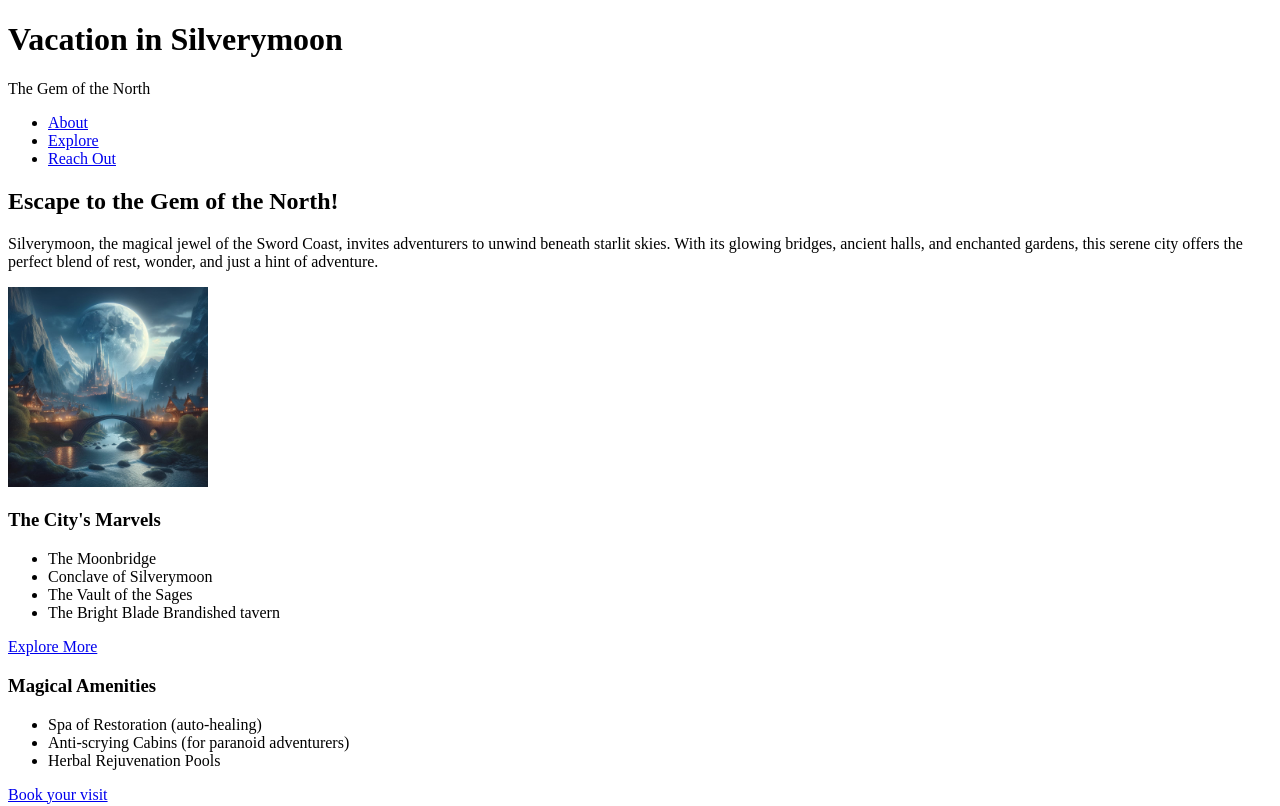
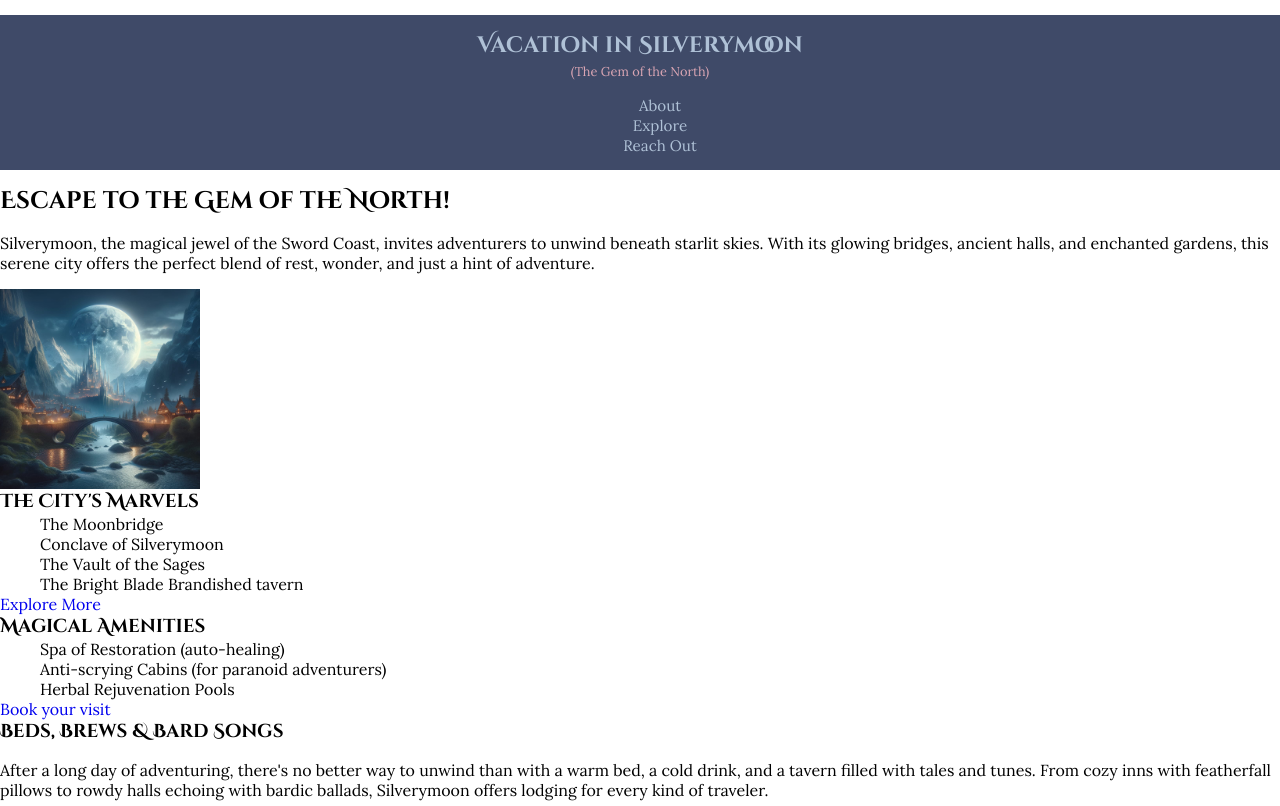
Before and after one commit to Liene31/visit-silvermoon, a plain HTML site: page index.html in a window 1280 px wide. Shown: the top 806 px of the page. Drawn offline with Linux system fonts and the light colour scheme.

Commit message:
Added some CSS

```diff
--- a/index.css
+++ b/index.css
@@ -1,3 +1,65 @@
+body {
+  margin: 0;
+  padding: 0;
+  font-family: "Lora", serif;
+}
+
+/* Typography */
+
+h1,
+h2,
+h3 {
+  font-family: "Cinzel Decorative", serif;
+  margin: 0;
+}
+
+/* Header */
+
+header {
+  text-align: center;
+  margin: 0.934em 0; /* 15px */
+  padding-top: 0.934em; /* 15px */
+}
+
+.sub-heading {
+  font-size: 0.8rem;
+  color: #d9a5b3;
+}
+
+/* Navigation */
+
+nav {
+  padding: 0.934em 0; /* 15px */
+}
+
+nav a {
+  font-size: 0.95rem;
+  color: #afc1d6;
+}
+
+h1 {
+  font-size: 1.4rem;
+}
+
+header,
+footer {
+  background-color: #3f4a68;
+  color: #afc1d6;
+}
+
 img {
+  display: block;
   width: 200px;
 }
+
+ul {
+  margin: 0;
+}
+
+a {
+  text-decoration: none;
+}
+
+li {
+  list-style: none;
+}
--- a/index.html
+++ b/index.html
@@ -3,13 +3,21 @@
   <head>
     <meta charset="UTF-8" />
     <meta name="viewport" content="width=device-width, initial-scale=1.0" />
+    <!-- CSS -->
     <link rel="stylesheet" href="index.css" />
+    <!-- Google Fonts -->
+    <link rel="preconnect" href="https://fonts.googleapis.com" />
+    <link rel="preconnect" href="https://fonts.gstatic.com" crossorigin />
+    <link
+      href="https://fonts.googleapis.com/css2?family=Cinzel+Decorative:wght@400;700;900&family=Lora:ital,wght@0,400..700;1,400..700&display=swap"
+      rel="stylesheet"
+    />
     <title>Silverymoon</title>
   </head>
   <body>
     <header>
       <h1>Vacation in Silverymoon</h1>
-      <span class="sub-heading">The Gem of the North</span>
+      <span class="sub-heading">(The Gem of the North)</span>
       <nav>
         <ul>
           <li><a href="#">About</a></li>
```
